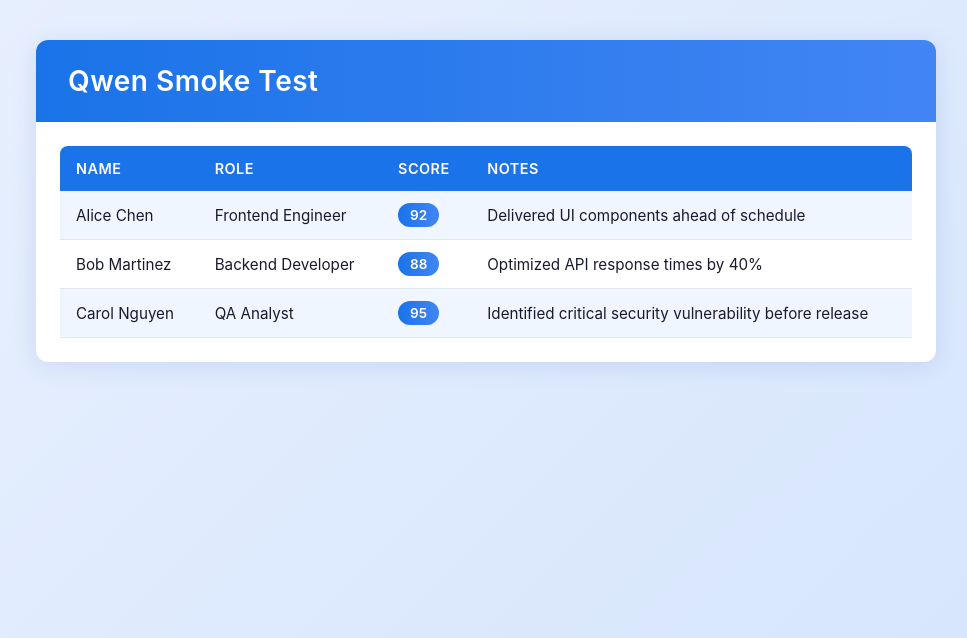
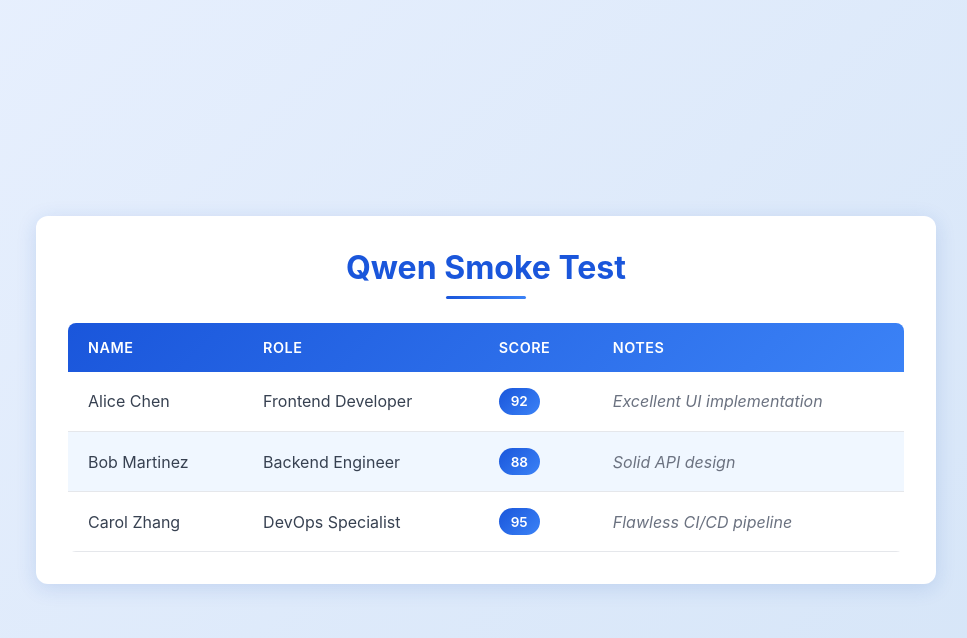
Before and after one commit to deepklarity/smoke_test, a plain HTML site: page smoke_output/qwen.html in a window 1280 px wide. Shown: the whole page, without its empty margins (154-1121 px from the left). Drawn offline with Linux system fonts and the light colour scheme.

Commit message:
Auto-commit task 122: Create Qwen smoke test HTML page

```diff
--- a/smoke_output/qwen.html
+++ b/smoke_output/qwen.html
@@ -13,110 +13,118 @@
 
         body {
             font-family: -apple-system, BlinkMacSystemFont, 'Segoe UI', Roboto, Oxygen, Ubuntu, Cantarell, sans-serif;
-      background: linear-gradient(135deg, #e8f0fe 0%, #d4e4fc 100%);
+            background: linear-gradient(135deg, #e8f0fe 0%, #d4e4f7 100%);
             min-height: 100vh;
             display: flex;
             justify-content: center;
-      align-items: flex-start;
-      padding: 40px 20px;
-      color: #1a1a2e;
+            align-items: center;
+            padding: 2rem;
         }
 
         .container {
-      background: #ffffff;
+            background: white;
             border-radius: 12px;
-      box-shadow: 0 4px 24px rgba(30, 80, 180, 0.12);
+            box-shadow: 0 4px 20px rgba(30, 80, 180, 0.15);
+            padding: 2rem;
             max-width: 900px;
             width: 100%;
-      overflow: hidden;
         }
 
         h1 {
-      background: linear-gradient(90deg, #1a73e8 0%, #4285f4 100%);
-      color: #ffffff;
-      padding: 24px 32px;
-      font-size: 1.75rem;
-      font-weight: 600;
-      letter-spacing: 0.5px;
+            color: #1a56db;
+            font-size: 2rem;
+            margin-bottom: 1.5rem;
+            text-align: center;
+            position: relative;
+            padding-bottom: 0.75rem;
         }
 
-    .table-wrapper {
-      padding: 24px;
-      overflow-x: auto;
+        h1::after {
+            content: '';
+            position: absolute;
+            bottom: 0;
+            left: 50%;
+            transform: translateX(-50%);
+            width: 80px;
+            height: 3px;
+            background: linear-gradient(90deg, #1a56db, #3b82f6);
+            border-radius: 2px;
         }
 
         table {
             width: 100%;
             border-collapse: collapse;
-      min-width: 600px;
+            margin-top: 1rem;
+            overflow: hidden;
+            border-radius: 8px;
         }
 
-    thead th {
-      background: #1a73e8;
-      color: #ffffff;
-      padding: 14px 16px;
+        thead {
+            background: linear-gradient(135deg, #1a56db, #3b82f6);
+            color: white;
+        }
+
+        th {
+            padding: 1rem 1.25rem;
             text-align: left;
             font-weight: 600;
             font-size: 0.9rem;
             text-transform: uppercase;
             letter-spacing: 0.5px;
-      white-space: nowrap;
         }
 
-    thead th:first-child {
-      border-radius: 8px 0 0 0;
-    }
-
-    thead th:last-child {
-      border-radius: 0 8px 0 0;
+        td {
+            padding: 1rem 1.25rem;
+            border-bottom: 1px solid #e5e7eb;
+            color: #374151;
         }
 
         tbody tr {
             transition: background-color 0.2s ease;
         }
 
-    tbody tr:nth-child(odd) {
-      background-color: #f0f6ff;
-    }
-
         tbody tr:nth-child(even) {
-      background-color: #ffffff;
+            background-color: #f0f7ff;
         }
 
         tbody tr:hover {
-      background-color: #dce6f8;
-    }
-
-    tbody td {
-      padding: 12px 16px;
-      font-size: 0.95rem;
-      border-bottom: 1px solid #e0e8f0;
+            background-color: #e0edff;
         }
 
         .score-badge {
             display: inline-block;
-      background: linear-gradient(90deg, #1a73e8, #4285f4);
-      color: #ffffff;
-      padding: 4px 12px;
-      border-radius: 12px;
+            padding: 0.35rem 0.75rem;
+            background: linear-gradient(135deg, #1a56db, #3b82f6);
+            color: white;
+            border-radius: 20px;
             font-weight: 600;
             font-size: 0.85rem;
         }
 
-    @media (max-width: 640px) {
-      h1 {
-        font-size: 1.4rem;
-        padding: 20px 24px;
+        .notes {
+            color: #6b7280;
+            font-style: italic;
         }
 
-      .table-wrapper {
-        padding: 16px;
+        @media (max-width: 640px) {
+            body {
+                padding: 1rem;
             }
 
-      thead th,
-      tbody td {
-        padding: 10px 12px;
+            .container {
+                padding: 1.5rem;
+            }
+
+            h1 {
+                font-size: 1.5rem;
+            }
+
+            table {
                 font-size: 0.85rem;
+            }
+
+            th, td {
+                padding: 0.75rem 0.5rem;
             }
         }
     </style>
@@ -124,7 +132,6 @@
 <body>
     <div class="container">
         <h1>Qwen Smoke Test</h1>
-    <div class="table-wrapper">
         <table>
             <thead>
                 <tr>
@@ -137,25 +144,24 @@
             <tbody>
                 <tr>
                     <td>Alice Chen</td>
-            <td>Frontend Engineer</td>
+                    <td>Frontend Developer</td>
                     <td><span class="score-badge">92</span></td>
-            <td>Delivered UI components ahead of schedule</td>
+                    <td class="notes">Excellent UI implementation</td>
                 </tr>
                 <tr>
                     <td>Bob Martinez</td>
-            <td>Backend Developer</td>
+                    <td>Backend Engineer</td>
                     <td><span class="score-badge">88</span></td>
-            <td>Optimized API response times by 40%</td>
+                    <td class="notes">Solid API design</td>
                 </tr>
                 <tr>
-            <td>Carol Nguyen</td>
-            <td>QA Analyst</td>
+                    <td>Carol Zhang</td>
+                    <td>DevOps Specialist</td>
                     <td><span class="score-badge">95</span></td>
-            <td>Identified critical security vulnerability before release</td>
+                    <td class="notes">Flawless CI/CD pipeline</td>
                 </tr>
             </tbody>
         </table>
     </div>
-  </div>
 </body>
 </html>
```
Lines whose indentation alone changed are shown as unchanged.
